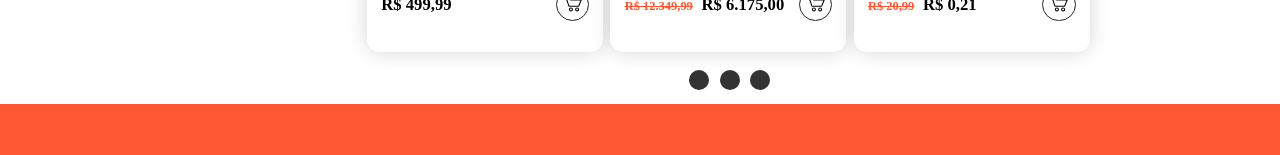
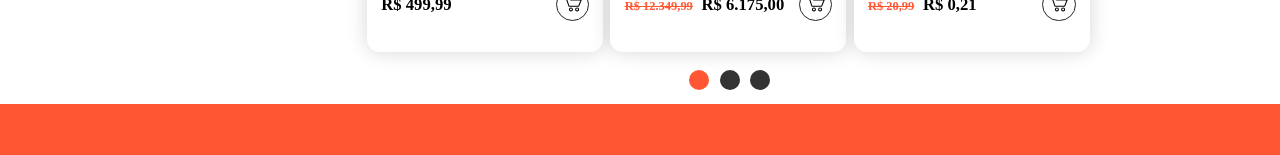
Before and after one commit to zzzBECK/site-vendas, a React (Create React App) app: page / in a window 1280 px wide. Shown: the part 1186-1341 px from the top of the page. Built offline with nearby package versions, Linux system fonts and the light colour scheme.

Commit message:
fixed button clicked bug

```diff
--- a/src/pages/Home/index.tsx
+++ b/src/pages/Home/index.tsx
@@ -128,6 +128,15 @@ export default function Home() {
   const paginate = (pageNumber: number) => {
     setCurrentPage(pageNumber);
   };
+
+  const handleClick = (index: number) => {
+    if (index + 1 === currentPage) {
+      return false;
+    } else {
+      return true;
+    }
+  };
+
   return (
     <PageContainer>
       <Header />
@@ -152,9 +161,15 @@ export default function Home() {
         {Array.from({
           length: Math.ceil(products.length / productsPerPage),
         }).map((_, index) => (
-          <Button key={index} style={{}} onClick={() => paginate(index + 1)}>
-            {index + 1}
-          </Button>
+          <Button
+            key={index}
+            style={{
+              backgroundColor: handleClick(index) ? "#333" : "#ff5733",
+            }}
+            onClick={() => {
+              paginate(index + 1);
+            }}
+          />
         ))}
       </Pagination>
       <FooterContainer>© 2023 Todos os direitos reservados.</FooterContainer>
--- a/src/pages/Home/styles.ts
+++ b/src/pages/Home/styles.ts
@@ -93,9 +93,4 @@ export const Button = styled.button`
   &:hover {
     background-color: #ff5733;
   }
-
-  &:active,
-  &:focus {
-    background-color: #ff5733; /* Cor laranja quando clicado e em foco */
-  }
 `;
```
